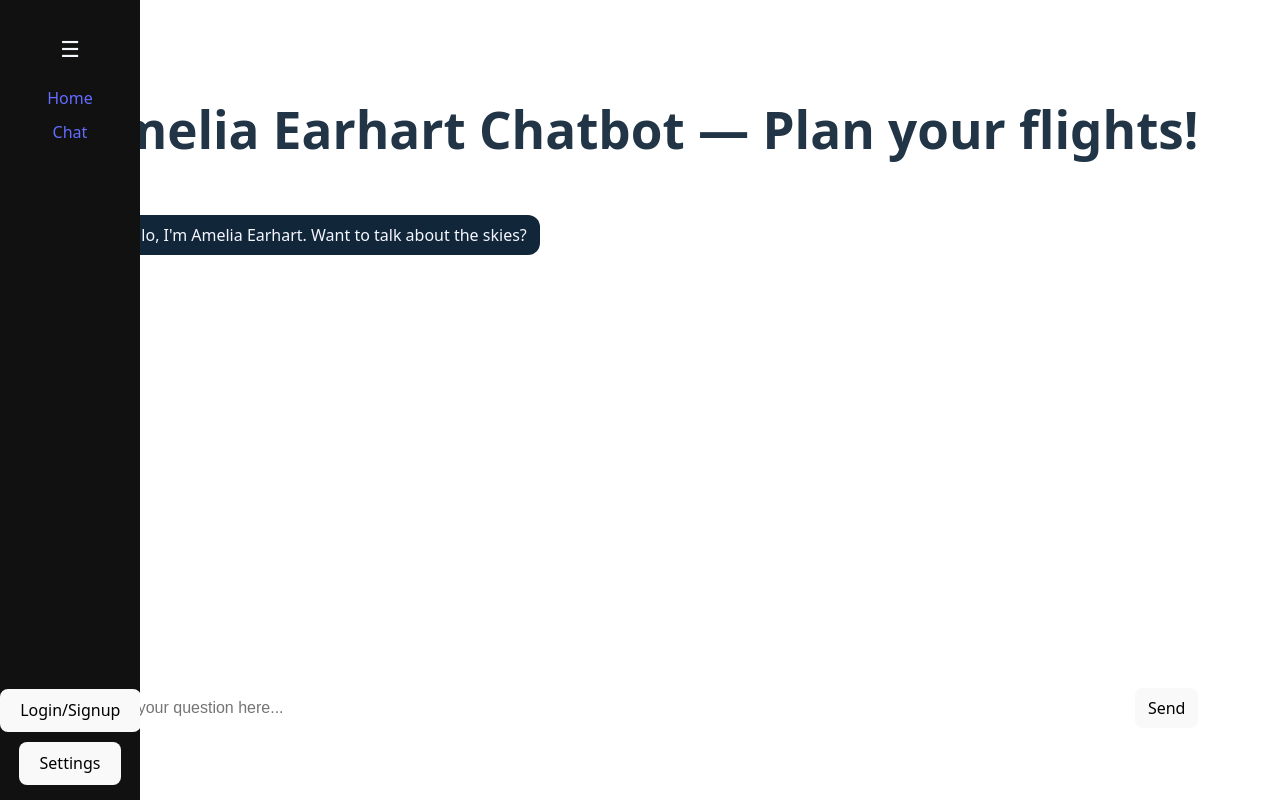
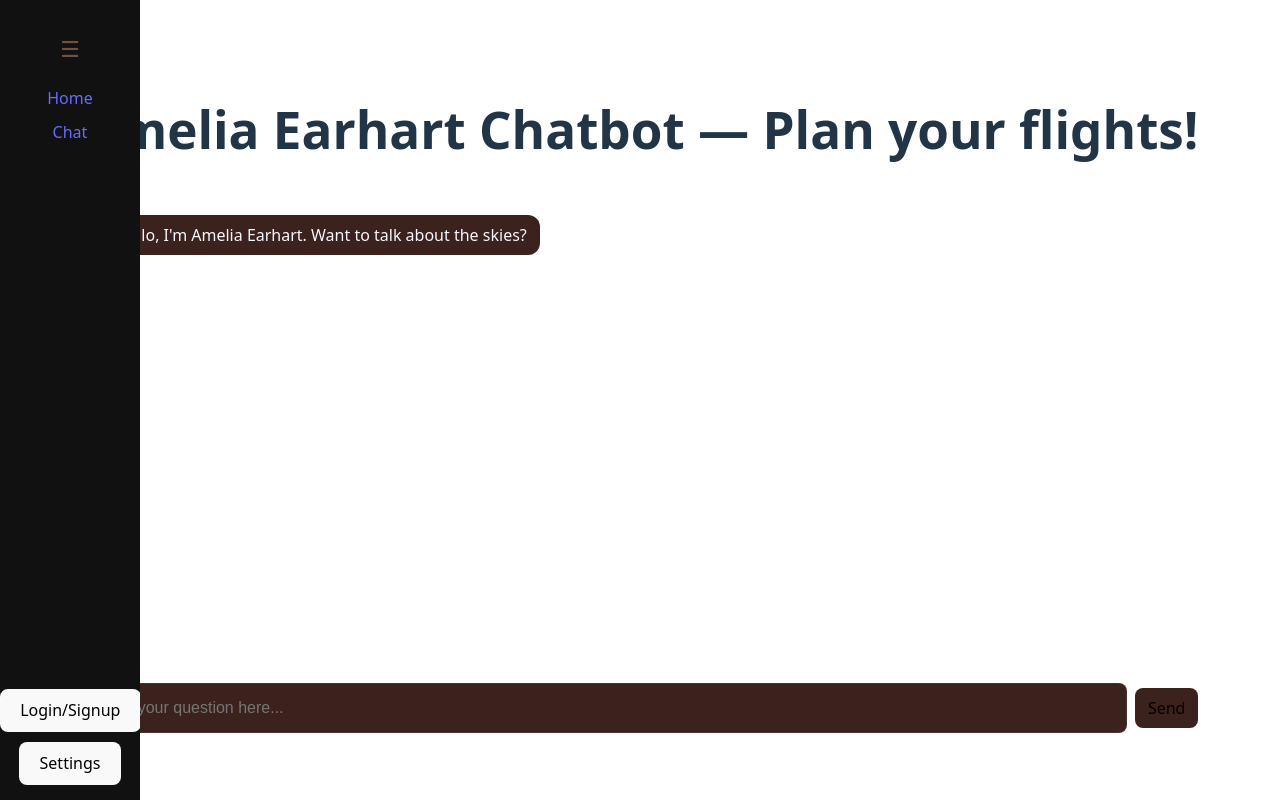
Before and after one commit to oli4406/amelia-earhart-chatbot, a React (Vite) app in the folder FrontEnd/: page /chat in a window 1280 px wide. Built offline with nearby package versions, Linux system fonts and the light colour scheme.

Commit message:
started theme, pushed for feedback

```diff
--- a/FrontEnd/src/App.css
+++ b/FrontEnd/src/App.css
@@ -70,7 +70,7 @@
 }
 
 .empty-message {
-  color: #6b7280;
+  color: #73503F;
   padding: 6px 0;
 }
 
@@ -89,7 +89,7 @@
 }
 
 .message-line.user .message-bubble {
-  background: #2166f3;
+  background: #BE8435;
   color: #ffffff;
 }
 
@@ -98,7 +98,7 @@
 }
 
 .message-line.bot .message-bubble {
-  background: #12263a;
+  background: #3B221D;
   color: #f5f7ff;
 }
 
@@ -136,12 +136,14 @@
   flex: 1;
   padding: 8px;
   font-size: 1rem;
+  background-color: #3B221D;
 }
 
 .send-button {
   padding: 8px 12px;
   font-size: 1rem;
   cursor: pointer;
+  background-color: #3B221D;
 }
 
 
--- a/FrontEnd/src/index.css
+++ b/FrontEnd/src/index.css
@@ -5,7 +5,7 @@
 
   color-scheme: light dark;
   color: rgba(255, 255, 255, 0.87);
-  background-color: #242424;
+  background-color: #C3B495;
 
   font-synthesis: none;
   text-rendering: optimizeLegibility;
@@ -159,7 +159,7 @@
 .nav-toggle {
   border: none;
   background: transparent;
-  color: #f5f7ff;
+  color: #73503F;
   font-size: 22px;
   cursor: pointer;
 }
@@ -194,7 +194,7 @@
 }
 
 .settings-modal {
-  background: #36383d;
+  background: #73503F;
   color: #f5f7ff;
   border-radius: 10px;
   padding: 2.5rem;
@@ -284,12 +284,12 @@
 }
 
 .theme-button--active {
-  background: #2563eb;
+  background: #3B221D;
   color: #ffffff
 }
 
 :root[data-theme="light"] .theme-button--active {
-  background: #2563eb;
+  background: #3B221D;
   color: #f9fafb;
 }
 
```
